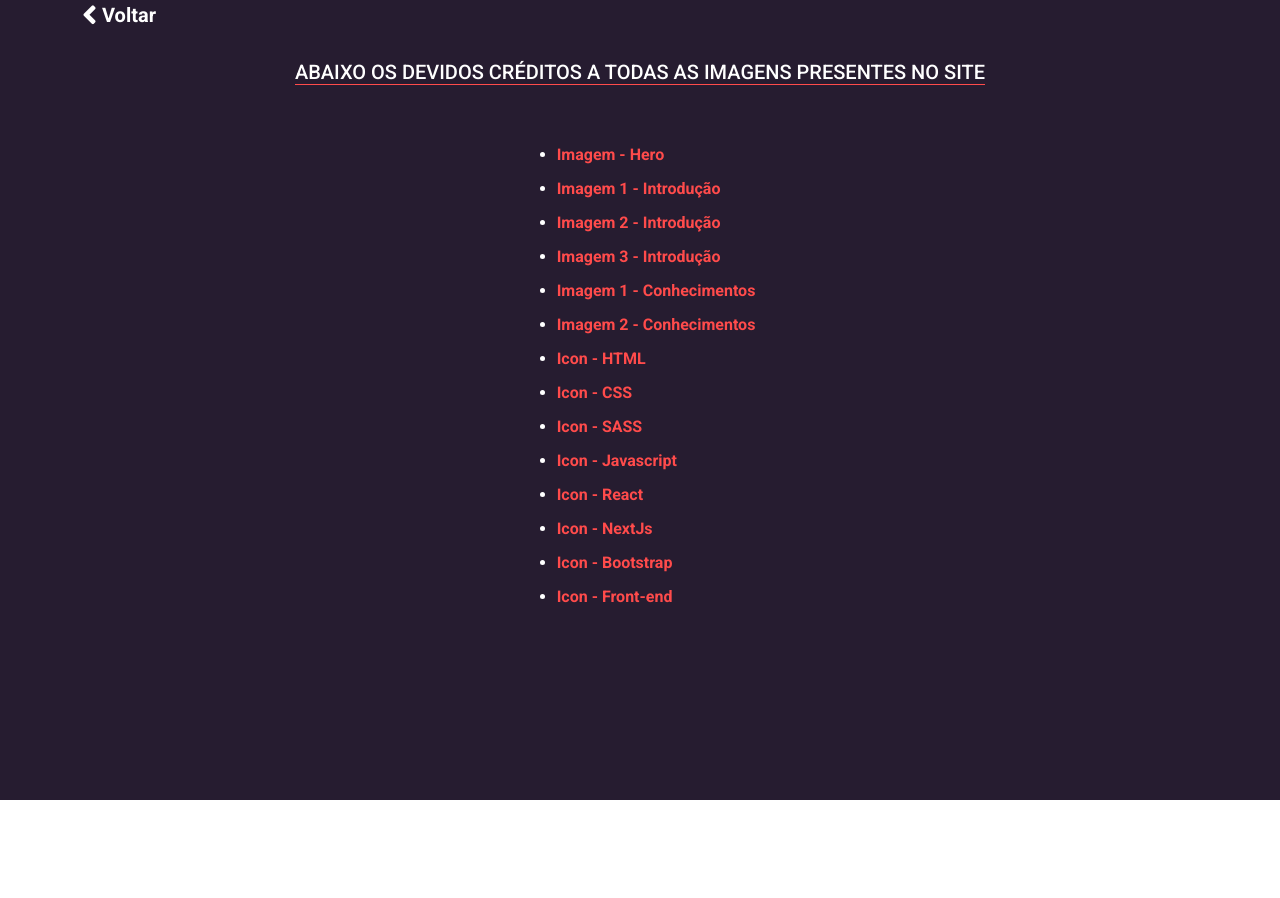
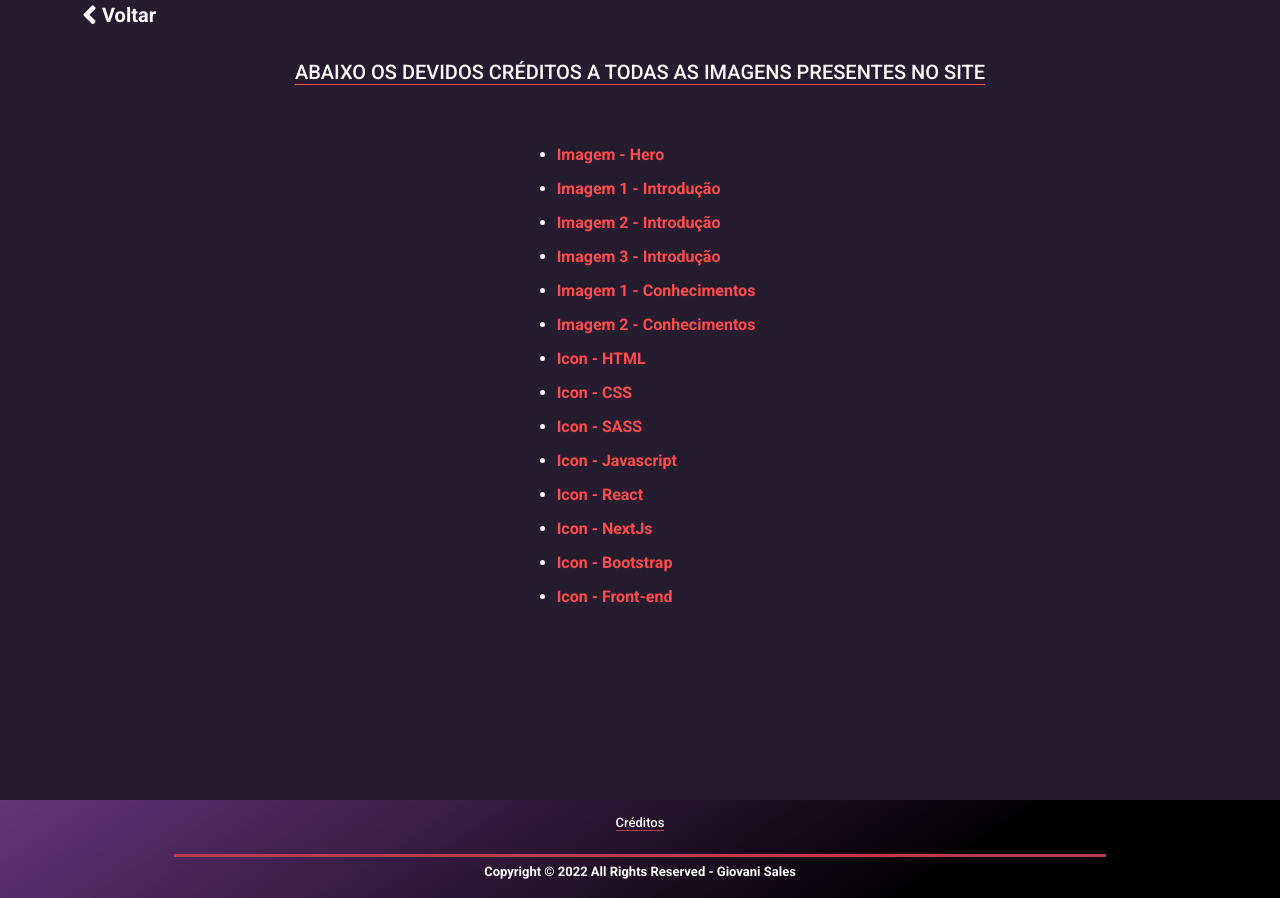
Before and after one commit to ggsales/portfolio, a Next.js app: page /creditos in a window 1280 px wide. Before the commit the page ends 800 px from the top, so only its background shows below. Built offline with nearby package versions, Linux system fonts and the light colour scheme.

Commit message:
create new layout to credits

```diff
--- /dev/null
+++ b/components/Layout/Layout2.js
@@ -0,0 +1,11 @@
+import React, { Children } from 'react'
+import Footer from '../Elements/Footer/Footer';
+
+export default function Layout2({children}) {
+    return (
+        <>
+            {children}
+            <Footer/>
+        </>
+    )
+}
--- a/pages/creditos.js
+++ b/pages/creditos.js
@@ -1,11 +1,16 @@
 import CreditsArea from "../components/Elements/Credits/CreditsArea";
+import Layout2 from "../components/Layout/Layout2";
 
 
 
-export default function Credits () {
-    return(
+export default function Credits() {
+
+    return (
         <>
-            <CreditsArea/>
+            <Layout2>
+                <CreditsArea />
+            </Layout2>
+
         </>
     )
 }
```
